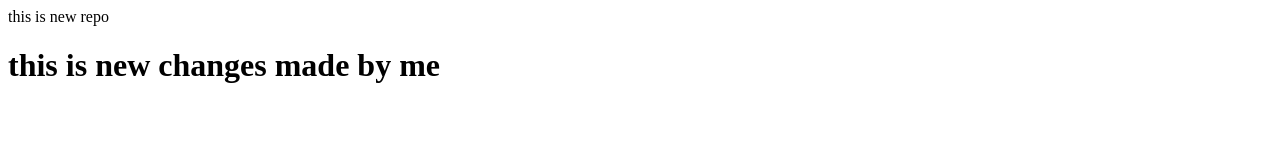
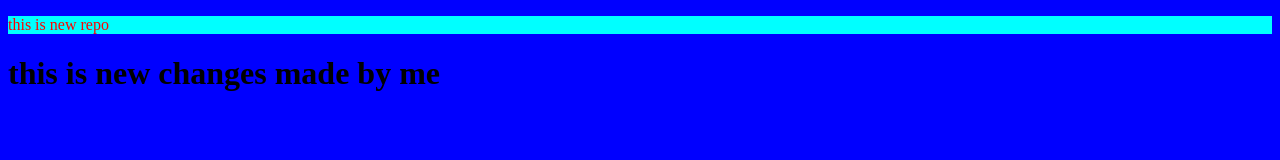
Before and after one commit to SyedaAmnaRafi/home, a plain HTML site: page index.html in a window 1280 px wide. Drawn offline with Linux system fonts and the light colour scheme.

Commit message:
colors are addeed

```diff
--- a/index.html
+++ b/index.html
@@ -1,2 +1,18 @@
+<!DOCTYPE html>
+<html lang="en">
+<head>
+    <meta charset="UTF-8">
+    <meta name="viewport" content="width=device-width, initial-scale=1.0">
+    <title>new things</title>
+    <link rel="stylesheet" href="./style.css">
+</head>
+<body>
+
+</body>
+</html>
+
+
 <p>this is new repo</p>
+
+
 <h1>this is new changes made by me</h1>
--- a/style.css
+++ b/style.css
@@ -1,5 +1,6 @@
 p{
     color: red;
+    background-color: aqua;
 }
 body{
     background-color: blue;
```
